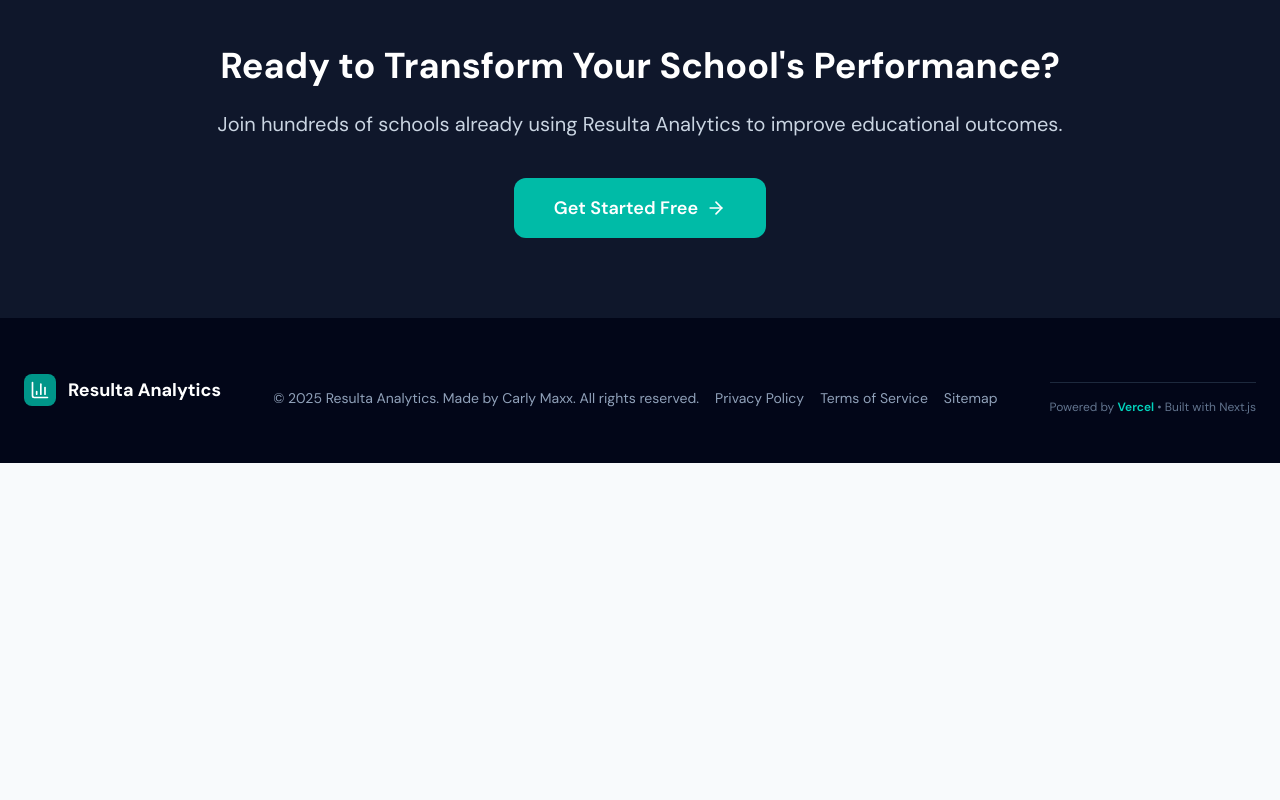
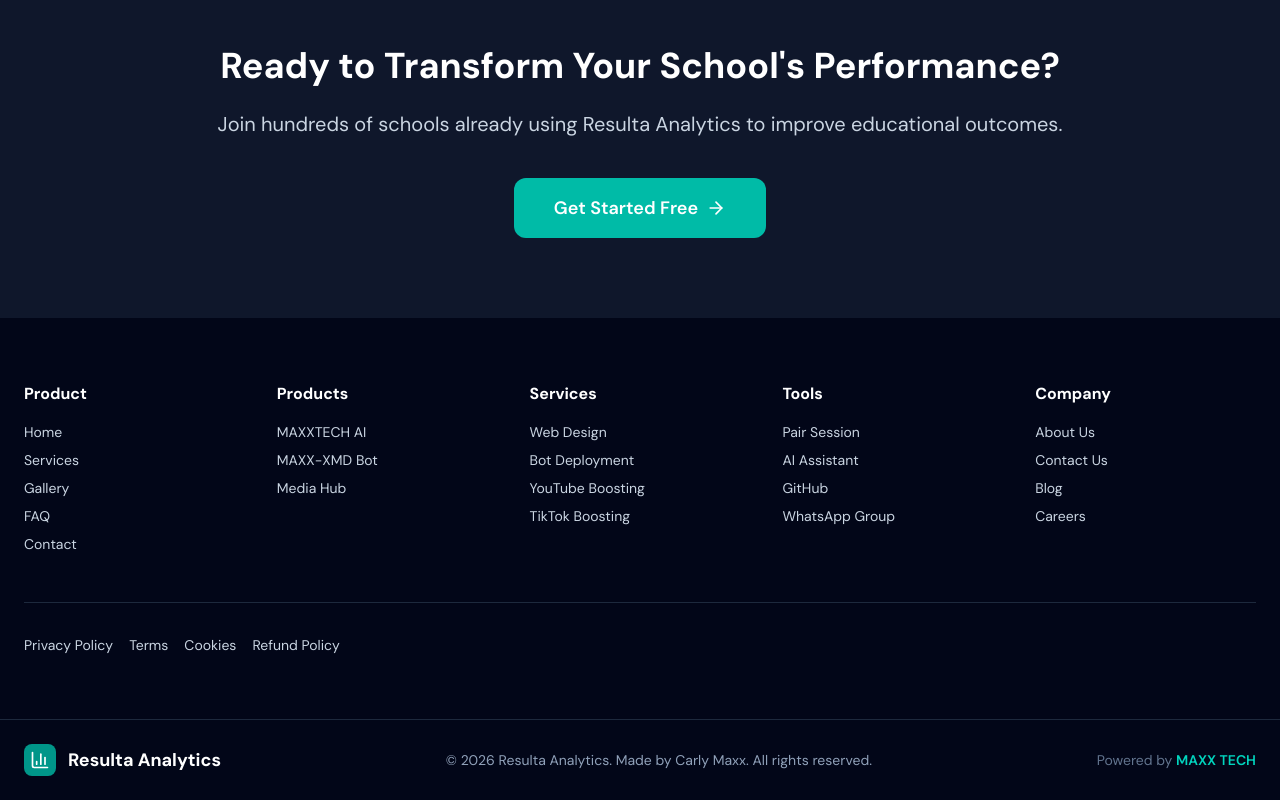
Before and after one commit to Carlymaxx/resulta-analytics, a Next.js app: page / in a window 1280 px wide. Shown: the part 3675-4475 px from the top of the page. Before the commit the page ends 4138 px from the top, so only its background shows below. Built offline with nearby package versions, Linux system fonts and the light colour scheme.

Commit message:
Update footer: 2026, MAXX TECH, full sitemap links

```diff
--- a/src/app/page.tsx
+++ b/src/app/page.tsx
@@ -309,30 +309,89 @@ export default function Home() {
       </section>
 
       {/* Footer */}
-      <footer className="py-12 px-6 bg-slate-950">
-        <div className="max-w-7xl mx-auto">
-          <div className="flex flex-col md:flex-row items-center justify-between gap-6">
+      <footer className="bg-slate-950 text-slate-300">
+        <div className="max-w-7xl mx-auto px-6 py-16">
+          <div className="grid grid-cols-2 md:grid-cols-5 gap-8">
+            {/* Product */}
+            <div>
+              <h4 className="text-white font-bold mb-4">Product</h4>
+              <ul className="space-y-2 text-sm">
+                <li><a href="#" className="hover:text-teal-400 transition-colors">Home</a></li>
+                <li><a href="#" className="hover:text-teal-400 transition-colors">Services</a></li>
+                <li><a href="#" className="hover:text-teal-400 transition-colors">Gallery</a></li>
+                <li><a href="#" className="hover:text-teal-400 transition-colors">FAQ</a></li>
+                <li><a href="#" className="hover:text-teal-400 transition-colors">Contact</a></li>
+              </ul>
+            </div>
+            {/* Products */}
+            <div>
+              <h4 className="text-white font-bold mb-4">Products</h4>
+              <ul className="space-y-2 text-sm">
+                <li><a href="#" className="hover:text-teal-400 transition-colors">MAXXTECH AI</a></li>
+                <li><a href="#" className="hover:text-teal-400 transition-colors">MAXX-XMD Bot</a></li>
+                <li><a href="#" className="hover:text-teal-400 transition-colors">Media Hub</a></li>
+              </ul>
+            </div>
+            {/* Services */}
+            <div>
+              <h4 className="text-white font-bold mb-4">Services</h4>
+              <ul className="space-y-2 text-sm">
+                <li><a href="#" className="hover:text-teal-400 transition-colors">Web Design</a></li>
+                <li><a href="#" className="hover:text-teal-400 transition-colors">Bot Deployment</a></li>
+                <li><a href="#" className="hover:text-teal-400 transition-colors">YouTube Boosting</a></li>
+                <li><a href="#" className="hover:text-teal-400 transition-colors">TikTok Boosting</a></li>
+              </ul>
+            </div>
+            {/* Tools */}
+            <div>
+              <h4 className="text-white font-bold mb-4">Tools</h4>
+              <ul className="space-y-2 text-sm">
+                <li><a href="#" className="hover:text-teal-400 transition-colors">Pair Session</a></li>
+                <li><a href="#" className="hover:text-teal-400 transition-colors">AI Assistant</a></li>
+                <li><a href="#" className="hover:text-teal-400 transition-colors">GitHub</a></li>
+                <li><a href="#" className="hover:text-teal-400 transition-colors">WhatsApp Group</a></li>
+              </ul>
+            </div>
+            {/* Company */}
+            <div>
+              <h4 className="text-white font-bold mb-4">Company</h4>
+              <ul className="space-y-2 text-sm">
+                <li><a href="#" className="hover:text-teal-400 transition-colors">About Us</a></li>
+                <li><a href="#" className="hover:text-teal-400 transition-colors">Contact Us</a></li>
+                <li><a href="#" className="hover:text-teal-400 transition-colors">Blog</a></li>
+                <li><a href="#" className="hover:text-teal-400 transition-colors">Careers</a></li>
+              </ul>
+            </div>
+          </div>
+
+          {/* Legal */}
+          <div className="mt-12 pt-8 border-t border-slate-800">
+            <div className="flex flex-col md:flex-row items-center justify-between gap-4">
+              <div className="flex items-center gap-4 text-sm">
+                <a href="#" className="hover:text-white transition-colors">Privacy Policy</a>
+                <a href="#" className="hover:text-white transition-colors">Terms</a>
+                <a href="#" className="hover:text-white transition-colors">Cookies</a>
+                <a href="#" className="hover:text-white transition-colors">Refund Policy</a>
+              </div>
+            </div>
+          </div>
+        </div>
+
+        {/* Bottom Bar */}
+        <div className="border-t border-slate-800 py-6">
+          <div className="max-w-7xl mx-auto px-6 flex flex-col md:flex-row items-center justify-between gap-4">
             <div className="flex items-center gap-3">
               <div className="w-8 h-8 rounded-lg bg-teal-600 flex items-center justify-center">
                 <BarChart3 className="w-5 h-5 text-white" />
               </div>
               <span className="text-lg font-bold text-white">Resulta Analytics</span>
             </div>
-            <div className="flex flex-col md:flex-row items-center justify-between gap-4 mt-4">
-              <p className="text-slate-400 text-sm">
-                © 2025 Resulta Analytics. Made by Carly Maxx. All rights reserved.
-              </p>
-              <div className="flex items-center gap-4 text-sm">
-                <a href="#" className="text-slate-400 hover:text-white transition-colors">Privacy Policy</a>
-                <a href="#" className="text-slate-400 hover:text-white transition-colors">Terms of Service</a>
-                <a href="#" className="text-slate-400 hover:text-white transition-colors">Sitemap</a>
-              </div>
-            </div>
-            <div className="mt-4 pt-4 border-t border-slate-800 text-center">
-              <p className="text-slate-500 text-xs">
-                Powered by <span className="text-teal-400 font-semibold">Vercel</span> • Built with Next.js
-              </p>
-            </div>
+            <p className="text-slate-400 text-sm">
+              © 2026 Resulta Analytics. Made by Carly Maxx. All rights reserved.
+            </p>
+            <p className="text-slate-500 text-sm">
+              Powered by <span className="text-teal-400 font-semibold">MAXX TECH</span>
+            </p>
           </div>
         </div>
       </footer>
```
